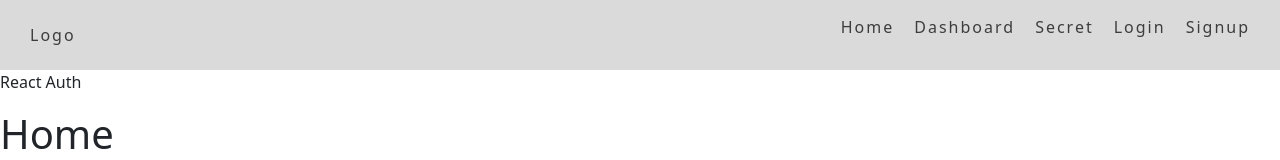
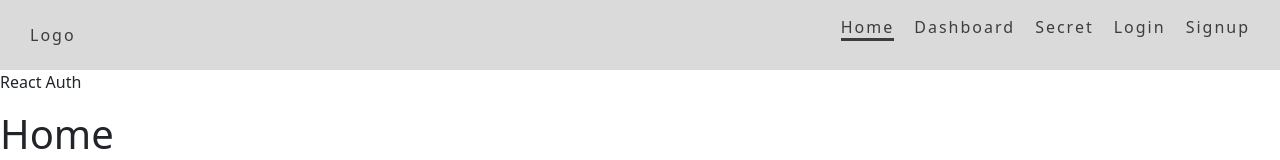
Before and after one commit to JoseMarioCarranza/reactAuth, a React (Vite) app: page / in a window 1280 px wide. Shown: the top 160 px of the page. Built offline with nearby package versions, Linux system fonts and the light colour scheme.

Commit message:
agregamos un modificador

```diff
--- a/src/Components/Header/Header.jsx
+++ b/src/Components/Header/Header.jsx
@@ -6,7 +6,7 @@
             <a href="/" className="header__logo">Logo</a>
             <ul className="header__nav-list">
                 <li className="header__list-item">
-                    <a href="/home" className="header__item-link">Home</a>
+                    <a href="/home" className="header__item-link header__item-link--is-active">Home</a>
                 </li>
                 <li className="header__list-item">
                     <a href="/dashboard" className="header__item-link">Dashboard</a>
```
